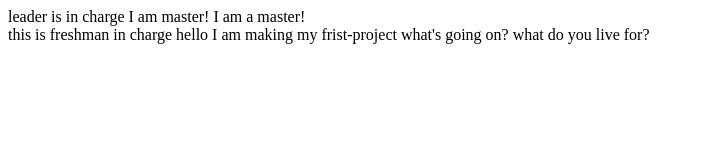
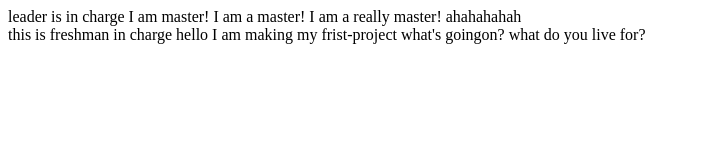
Before and after one commit to young-pol/compony_project, a plain HTML site: page index.html in a window 1280 px wide. Shown: the whole page, without its empty margins (0-704 px from the left). Drawn offline with Linux system fonts and the light colour scheme.

Commit message:
second-pro

```diff
--- a/index.html
+++ b/index.html
@@ -7,20 +7,18 @@
     <title>Document</title>
   </head>
   <body>
-    <nav>leader is in charge
-          I am master!
-          I am a master!
-
-
+    <nav>
+      leader is in charge
+      I am master!
+      I am a master!
+      I am a really master!
+      ahahahahah
     </nav>
     <main>
-      this is freshman in charge
-      hello
+      this is freshman in charge hello
       I am making my frist-project
-      what's going on?
+      what's goingon?
       what do you live for?
-
-
     </main>
 
     <footer></footer>
```
